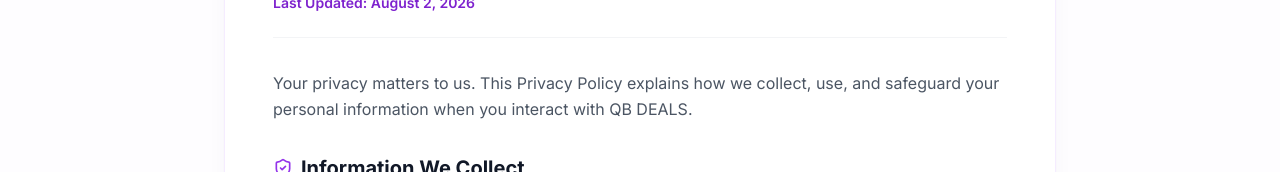
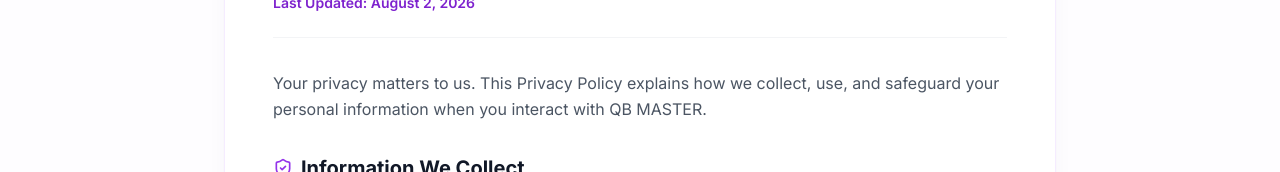
Before and after one commit to mariaelguli-hub/qbmaster.shop, a React (Vite) app: page /privacy-policy in a window 1280 px wide. Shown: the part 318-490 px from the top of the page. Built offline with nearby package versions, Linux system fonts and the light colour scheme; no server answers.

Commit message:
Update PrivacyPolicy.jsx

```diff
--- a/src/pages/PrivacyPolicy.jsx
+++ b/src/pages/PrivacyPolicy.jsx
@@ -38,7 +38,7 @@
             {/* Introduction */}
             <div>
               <p className="text-base text-gray-600 leading-relaxed">
-                Your privacy matters to us. This Privacy Policy explains how we collect, use, and safeguard your personal information when you interact with QB DEALS.
+                Your privacy matters to us. This Privacy Policy explains how we collect, use, and safeguard your personal information when you interact with QB MASTER.
               </p>
             </div>
 
```
